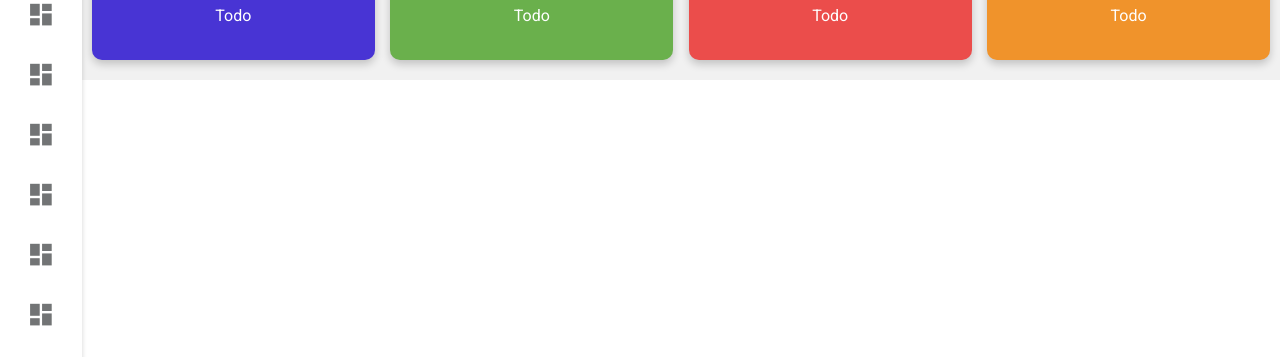
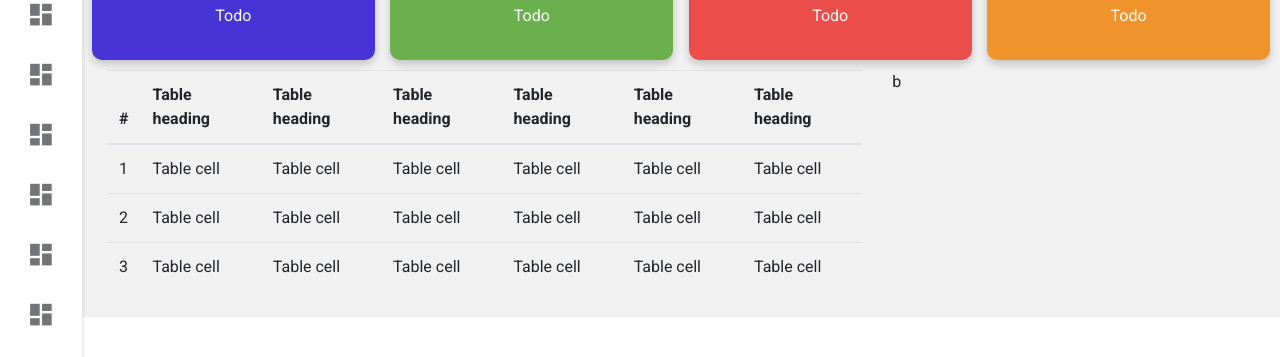
Before and after one commit to BK-OISP/admin-template, a React (Create React App) app in the folder frontend/: page / in a window 1280 px wide. Shown: the part 210-567 px from the top of the page. Built offline with nearby package versions, Linux system fonts and the light colour scheme.

Commit message:
add table

```diff
--- a/frontend/src/Container/Page/Dashboard/Dashboard.jsx
+++ b/frontend/src/Container/Page/Dashboard/Dashboard.jsx
@@ -1,7 +1,9 @@
 import React from "react";
 
+import Container from "react-bootstrap/Container";
 import Row from "react-bootstrap/Row";
-import Container from "react-bootstrap/Container";
+import Col from "react-bootstrap/Col";
+import Table from "react-bootstrap/Table";
 
 import AdminLayout from "../../Layout/AdminLayout";
 import TodoCard from "../../Compoment/Card/TodoCard/TodoCard";
@@ -17,6 +19,55 @@ const Dashboard = (props) => {
           <TodoCard type="warning" icon="analytics" header="100+" text="Todo" />
         </Row>
       </Container>
+      <Container fluid>
+        <Row>
+          <Col md={8}>
+            <Table responsive="sm" hover>
+              <thead>
+                <tr>
+                  <th>#</th>
+                  <th>Table heading</th>
+                  <th>Table heading</th>
+                  <th>Table heading</th>
+                  <th>Table heading</th>
+                  <th>Table heading</th>
+                  <th>Table heading</th>
+                </tr>
+              </thead>
+              <tbody>
+                <tr>
+                  <td>1</td>
+                  <td>Table cell</td>
+                  <td>Table cell</td>
+                  <td>Table cell</td>
+                  <td>Table cell</td>
+                  <td>Table cell</td>
+                  <td>Table cell</td>
+                </tr>
+                <tr>
+                  <td>2</td>
+                  <td>Table cell</td>
+                  <td>Table cell</td>
+                  <td>Table cell</td>
+                  <td>Table cell</td>
+                  <td>Table cell</td>
+                  <td>Table cell</td>
+                </tr>
+                <tr>
+                  <td>3</td>
+                  <td>Table cell</td>
+                  <td>Table cell</td>
+                  <td>Table cell</td>
+                  <td>Table cell</td>
+                  <td>Table cell</td>
+                  <td>Table cell</td>
+                </tr>
+              </tbody>
+            </Table>
+          </Col>
+          <Col md={4}>b</Col>
+        </Row>
+      </Container>
     </AdminLayout>
   );
 };
```
